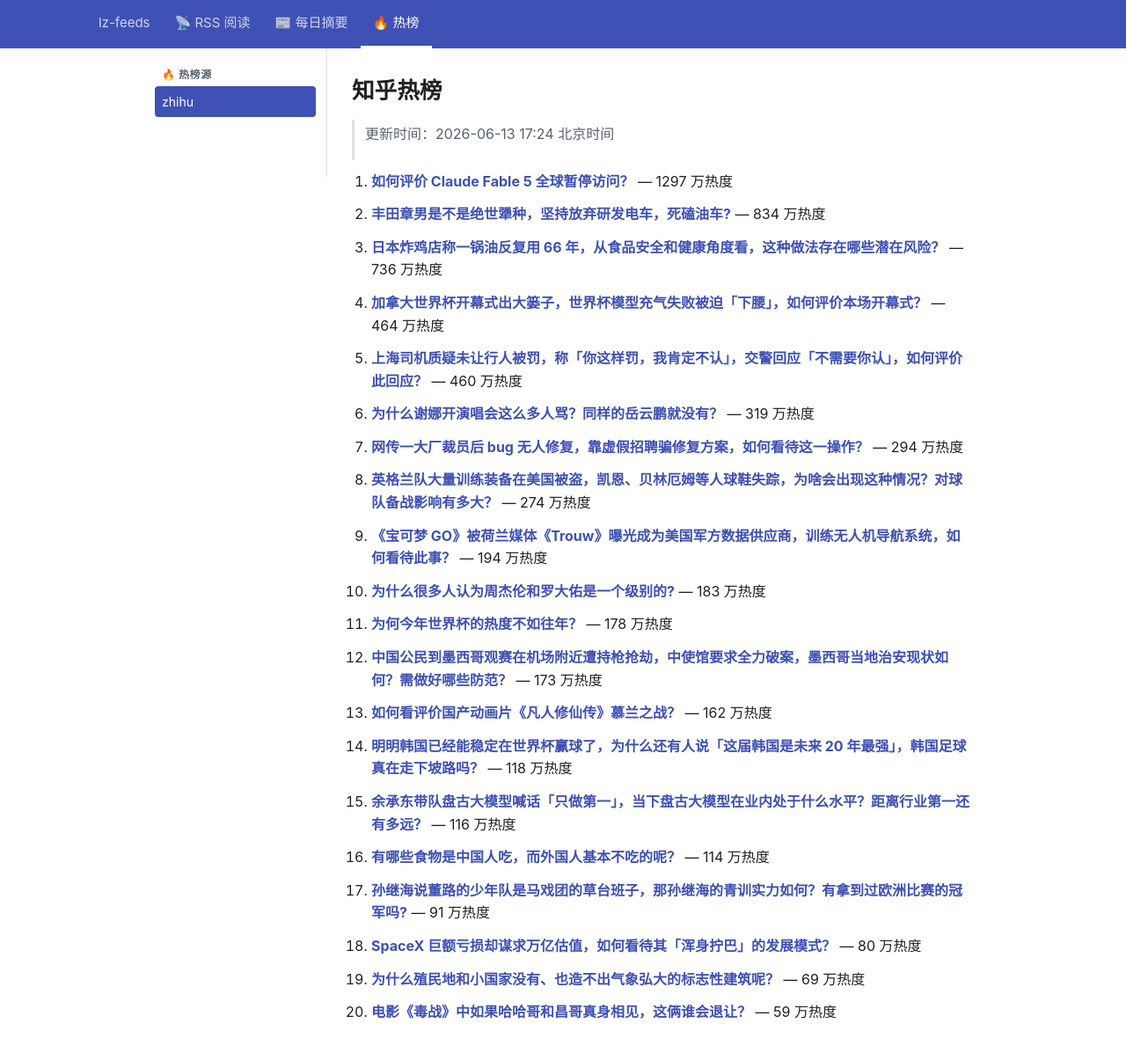
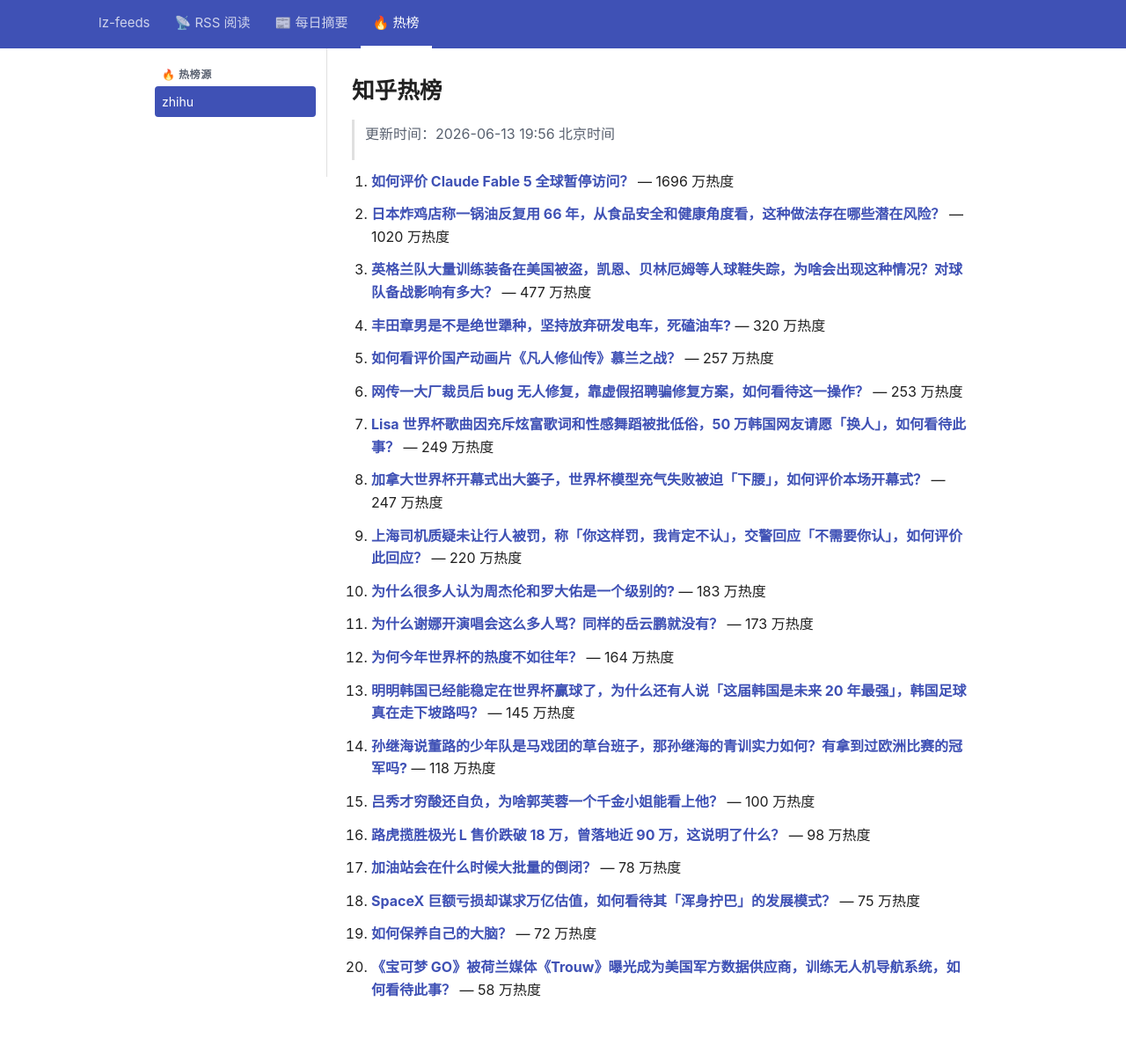
Before and after one commit to lizhang0101/lz-feeds, a Jekyll site: the page built from _hotlist/zhihu.md, in a window 1280 px wide and 1228 px high. Shown: the top 1197 px of the window at 88% size. Built offline with Jekyll 4.4.1, drawn with Linux system fonts in a browser that asks for light colours.

Commit message:
hotlist: 2026-06-13T11:56Z

```diff
--- a/_hotlist/zhihu.md
+++ b/_hotlist/zhihu.md
@@ -1,48 +1,48 @@
 ---
-updated: 2026-06-13 17:24 北京时间
+updated: 2026-06-13 19:56 北京时间
 count: 20
 ---
 
 # 知乎热榜
 
-> 更新时间：2026-06-13 17:24 北京时间
+> 更新时间：2026-06-13 19:56 北京时间
 
-1. **[如何评价 Claude Fable 5 全球暂停访问？](https://www.zhihu.com/question/2049072203191342205)** — 1297 万热度
+1. **[如何评价 Claude Fable 5 全球暂停访问？](https://www.zhihu.com/question/2049072203191342205)** — 1696 万热度
 
-2. **[丰田章男是不是绝世犟种，坚持放弃研发电车，死磕油车?](https://www.zhihu.com/question/2019789156579026433)** — 834 万热度
+2. **[日本炸鸡店称一锅油反复用 66 年，从食品安全和健康角度看，这种做法存在哪些潜在风险？](https://www.zhihu.com/question/2048692040377033581)** — 1020 万热度
 
-3. **[日本炸鸡店称一锅油反复用 66 年，从食品安全和健康角度看，这种做法存在哪些潜在风险？](https://www.zhihu.com/question/2048692040377033581)** — 736 万热度
+3. **[英格兰队大量训练装备在美国被盗，凯恩、贝林厄姆等人球鞋失踪，为啥会出现这种情况？对球队备战影响有多大？](https://www.zhihu.com/question/2049101471308669244)** — 477 万热度
 
-4. **[加拿大世界杯开幕式出大篓子，世界杯模型充气失败被迫「下腰」，如何评价本场开幕式？](https://www.zhihu.com/question/2048828411280193308)** — 464 万热度
+4. **[丰田章男是不是绝世犟种，坚持放弃研发电车，死磕油车?](https://www.zhihu.com/question/2019789156579026433)** — 320 万热度
 
-5. **[上海司机质疑未让行人被罚，称「你这样罚，我肯定不认」，交警回应「不需要你认」，如何评价此回应？](https://www.zhihu.com/question/2048080241726321005)** — 460 万热度
+5. **[如何看评价国产动画片《凡人修仙传》慕兰之战？](https://www.zhihu.com/question/2049089251732624844)** — 257 万热度
 
-6. **[为什么谢娜开演唱会这么多人骂？同样的岳云鹏就没有？](https://www.zhihu.com/question/2047118369313273085)** — 319 万热度
+6. **[网传一大厂裁员后 bug 无人修复，靠虚假招聘骗修复方案，如何看待这一操作？](https://www.zhihu.com/question/2047628590754133157)** — 253 万热度
 
-7. **[网传一大厂裁员后 bug 无人修复，靠虚假招聘骗修复方案，如何看待这一操作？](https://www.zhihu.com/question/2047628590754133157)** — 294 万热度
+7. **[Lisa 世界杯歌曲因充斥炫富歌词和性感舞蹈被批低俗，50 万韩国网友请愿「换人」，如何看待此事？](https://www.zhihu.com/question/2043273255205832365)** — 249 万热度
 
-8. **[英格兰队大量训练装备在美国被盗，凯恩、贝林厄姆等人球鞋失踪，为啥会出现这种情况？对球队备战影响有多大？](https://www.zhihu.com/question/2049101471308669244)** — 274 万热度
+8. **[加拿大世界杯开幕式出大篓子，世界杯模型充气失败被迫「下腰」，如何评价本场开幕式？](https://www.zhihu.com/question/2048828411280193308)** — 247 万热度
 
-9. **[《宝可梦 GO》被荷兰媒体《Trouw》曝光成为美国军方数据供应商，训练无人机导航系统，如何看待此事？](https://www.zhihu.com/question/2048117055455499743)** — 194 万热度
+9. **[上海司机质疑未让行人被罚，称「你这样罚，我肯定不认」，交警回应「不需要你认」，如何评价此回应？](https://www.zhihu.com/question/2048080241726321005)** — 220 万热度
 
 10. **[为什么很多人认为周杰伦和罗大佑是一个级别的?](https://www.zhihu.com/question/639501629)** — 183 万热度
 
-11. **[为何今年世界杯的热度不如往年？](https://www.zhihu.com/question/2046542801115129093)** — 178 万热度
+11. **[为什么谢娜开演唱会这么多人骂？同样的岳云鹏就没有？](https://www.zhihu.com/question/2047118369313273085)** — 173 万热度
 
-12. **[中国公民到墨西哥观赛在机场附近遭持枪抢劫，中使馆要求全力破案，墨西哥当地治安现状如何？需做好哪些防范？](https://www.zhihu.com/question/2048733460370666959)** — 173 万热度
+12. **[为何今年世界杯的热度不如往年？](https://www.zhihu.com/question/2046542801115129093)** — 164 万热度
 
-13. **[如何看评价国产动画片《凡人修仙传》慕兰之战？](https://www.zhihu.com/question/2049089251732624844)** — 162 万热度
+13. **[明明韩国已经能稳定在世界杯赢球了，为什么还有人说「这届韩国是未来 20 年最强」，韩国足球真在走下坡路吗？](https://www.zhihu.com/question/2048742968513619883)** — 145 万热度
 
-14. **[明明韩国已经能稳定在世界杯赢球了，为什么还有人说「这届韩国是未来 20 年最强」，韩国足球真在走下坡路吗？](https://www.zhihu.com/question/2048742968513619883)** — 118 万热度
+14. **[孙继海说董路的少年队是马戏团的草台班子，那孙继海的青训实力如何？有拿到过欧洲比赛的冠军吗?](https://www.zhihu.com/question/2047660939407893403)** — 118 万热度
 
-15. **[余承东带队盘古大模型喊话「只做第一」，当下盘古大模型在业内处于什么水平？距离行业第一还有多远？](https://www.zhihu.com/question/2048810661476579092)** — 116 万热度
+15. **[吕秀才穷酸还自负，为啥郭芙蓉一个千金小姐能看上他？](https://www.zhihu.com/question/2047372994247496254)** — 100 万热度
 
-16. **[有哪些食物是中国人吃，而外国人基本不吃的呢？](https://www.zhihu.com/question/498018264)** — 114 万热度
+16. **[路虎揽胜极光 L 售价跌破 18 万，曾落地近 90 万，这说明了什么？](https://www.zhihu.com/question/2048499018230149377)** — 98 万热度
 
-17. **[孙继海说董路的少年队是马戏团的草台班子，那孙继海的青训实力如何？有拿到过欧洲比赛的冠军吗?](https://www.zhihu.com/question/2047660939407893403)** — 91 万热度
+17. **[加油站会在什么时候大批量的倒闭？](https://www.zhihu.com/question/2030910414037458949)** — 78 万热度
 
-18. **[SpaceX 巨额亏损却谋求万亿估值，如何看待其「浑身拧巴」的发展模式？](https://www.zhihu.com/question/2045782374403788909)** — 80 万热度
+18. **[SpaceX 巨额亏损却谋求万亿估值，如何看待其「浑身拧巴」的发展模式？](https://www.zhihu.com/question/2045782374403788909)** — 75 万热度
 
-19. **[为什么殖民地和小国家没有、也造不出气象弘大的标志性建筑呢？](https://www.zhihu.com/question/2047361334099157715)** — 69 万热度
+19. **[如何保养自己的大脑？](https://www.zhihu.com/question/30388467)** — 72 万热度
 
-20. **[电影《毒战》中如果哈哈哥和昌哥真身相见，这俩谁会退让？](https://www.zhihu.com/question/458809882)** — 59 万热度
+20. **[《宝可梦 GO》被荷兰媒体《Trouw》曝光成为美国军方数据供应商，训练无人机导航系统，如何看待此事？](https://www.zhihu.com/question/2048117055455499743)** — 58 万热度
```
